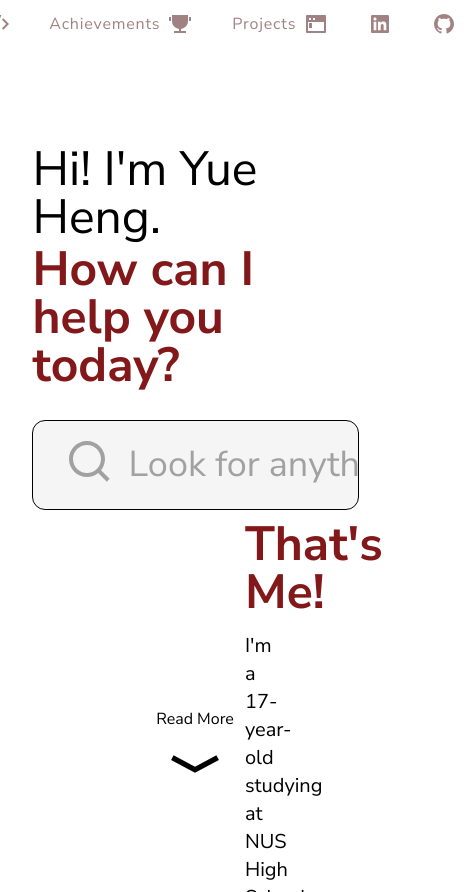
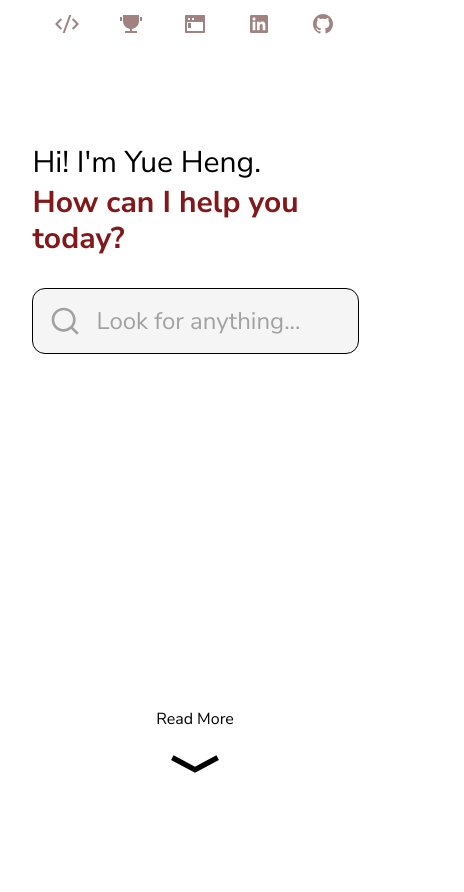
Before and after one commit to Walnit/portfolio-site, a React (Vite) app: page / in a window 390 px wide. Shown: the whole page, 464 px wide, since content can reach past the window. Built offline with nearby package versions, Linux system fonts and the light colour scheme.

Commit message:
Make Hero section responsive

```diff
--- a/src/App.tsx
+++ b/src/App.tsx
@@ -17,11 +17,11 @@ function App() {
       <NavBar />
       <div id="padder" className="flex overflow-y-scroll flex-col items-center w-screen h-screen snap-y snap-proximity">
         <Hero />
-        <About />
+        {/* <About />
         <Skills />
         <Achievements />
         <Projects />
-        <Footer />
+        <Footer /> */}
       </div>
     </>
   );
--- a/src/Hero.tsx
+++ b/src/Hero.tsx
@@ -4,7 +4,7 @@ export default function Hero() {
   return (
     <>
       <div id="hero" className="flex flex-col justify-center w-5/6 h-svh snap-start shrink-0">
-        <div className="space-y-1 h-2/3 text-5xl">
+        <div className="space-y-1 h-2/3 text-3xl md:text-5xl">
           <h1>Hi! I'm Yue Heng.</h1>
           <h1 className="font-bold text-red-900">How can I help you today?</h1>
           <div className="pt-6"></div>
--- a/src/NavBar.tsx
+++ b/src/NavBar.tsx
@@ -36,7 +36,7 @@ export default function NavBar() {
     let label = <></>;
     if (info["showText"]) {
       label = (
-        <p className="pr-[8px] tracking-wider opacity-50 text-red-950">
+        <p className="pr-[8px] tracking-wider opacity-50 text-red-950 hidden hidden md:block">
           {info["name"]}
         </p>
       );
--- a/src/SearchResult.tsx
+++ b/src/SearchResult.tsx
@@ -5,11 +5,11 @@ export default function SearchResult(props: { info: { name: string; url: string}
   if (selected) {
     return (
       <a
-        className="flex flex-row py-2 pl-24 font-bold bg-neutral-200 group"
+        className="flex flex-row py-2 pl-16 font-bold md:pl-24 bg-neutral-200 group"
         href={info.url}
       >
         <p className="group-hover:underline">{info.name}</p>
-        <p className="pr-8 font-light text-right grow text-neutral-400">
+        <p className="hidden pr-8 font-light text-right xl:block grow text-neutral-400">
           Press Enter to open...
         </p>
       </a>
--- a/src/Searchbox.tsx
+++ b/src/Searchbox.tsx
@@ -54,13 +54,13 @@ export default function Searchbox() {
           <SearchResult info={info} selected={selIdx == itemIdx} />
         ));
         return (
-          <div className="flex flex-col pb-4 text-4xl">
+          <div className="flex flex-col pb-4 text-2xl md:text-4xl">
             {renderedSearchResults}
           </div>
         );
       } else {
         return (
-          <p className="gap-4 py-4 pl-24 text-4xl text-neutral-400">
+          <p className="py-2 pl-16 text-2xl md:gap-4 md:py-4 md:pl-24 md:text-4xl text-neutral-400">
             No results found
           </p>
         );
@@ -81,12 +81,12 @@ export default function Searchbox() {
           onChange={inputHandler}
           onKeyDown={keyPressHandler}
           type="text"
-          className="py-6 pl-24 w-full text-4xl bg-transparent rounded-xl outline-none placeholder:text-neutral-400"
+          className="py-4 pl-16 w-full text-2xl bg-transparent rounded-xl md:py-6 md:pl-24 md:text-4xl outline-hidden placeholder:text-neutral-400"
           placeholder="Look for anything..."
         ></input>
-        <div className="flex absolute top-4 left-8 items-center fill-neutral-400">
+        <div className="flex absolute top-4 left-4 items-center md:left-8 fill-neutral-400">
           <svg
-            className="w-12"
+            className="w-8 md:w-12"
             xmlns="http://www.w3.org/2000/svg"
             viewBox="0 0 24 24"
           >
@@ -94,7 +94,6 @@ export default function Searchbox() {
           </svg>
         </div>
         {renderSearchResults(query)}
-        {/* <SearchResults query={query} openSearchResult={openSearchResult} /> */}
       </div>
     </>
   );
```
